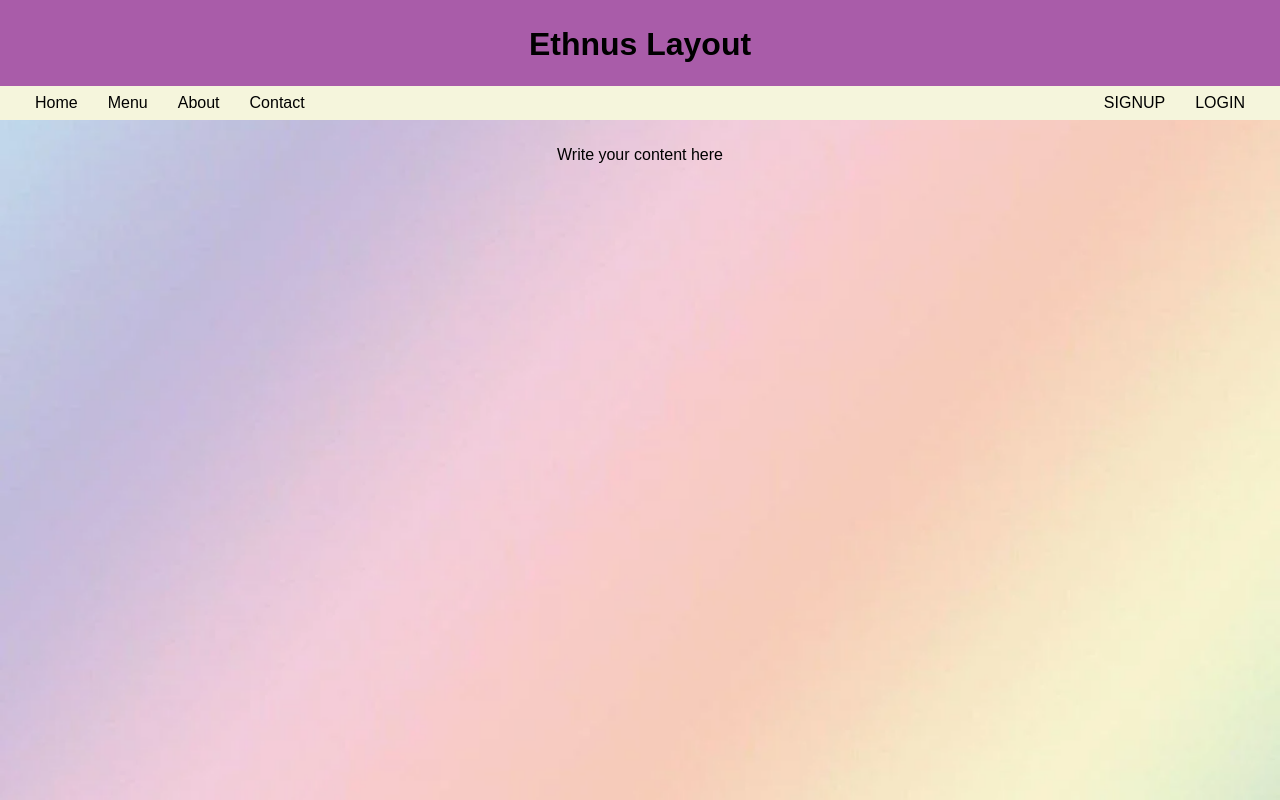
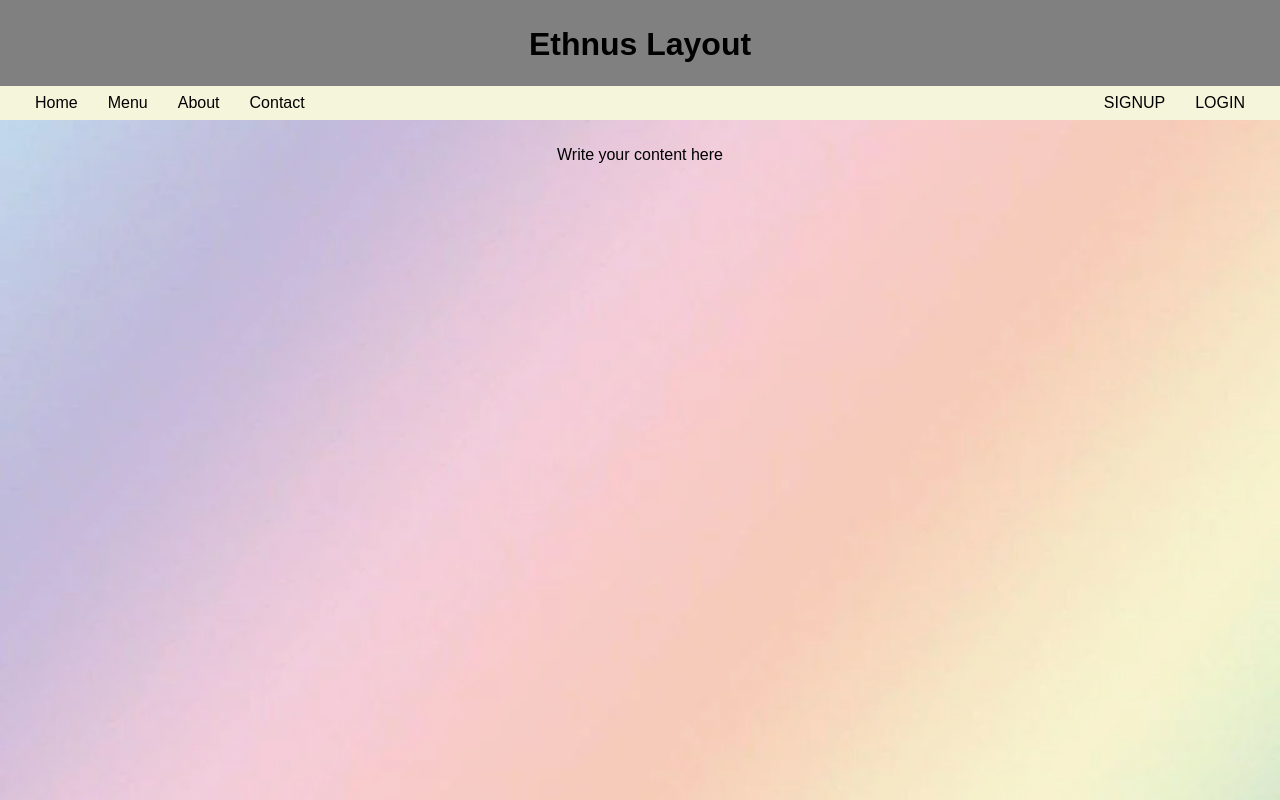
Before and after one commit to poojasammeta/Tasks, a plain HTML site: page Bootstrap-tasks.html/bs-task1.html in a window 1280 px wide. Drawn offline with Linux system fonts and the light colour scheme.

Commit message:
modified bs-task1.html file

```diff
--- a/Bootstrap-tasks.html/bs-task1.html
+++ b/Bootstrap-tasks.html/bs-task1.html
@@ -14,7 +14,7 @@
       }
       .header {
         text-align: center;
-        background-color: rgb(169, 92, 169);
+        background-color: gray;
         color: black;
         padding: 5px;
         height: 2cm;
```
